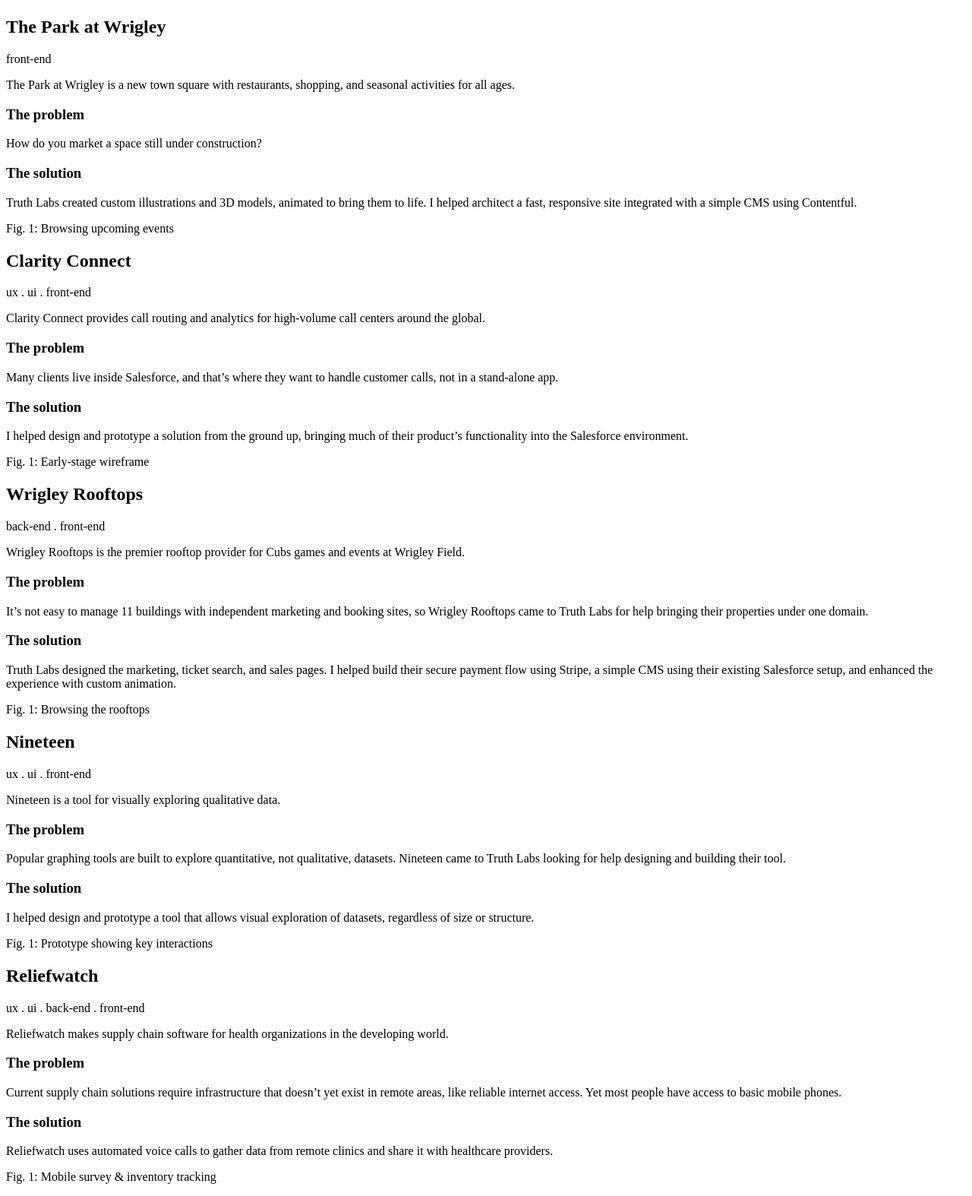
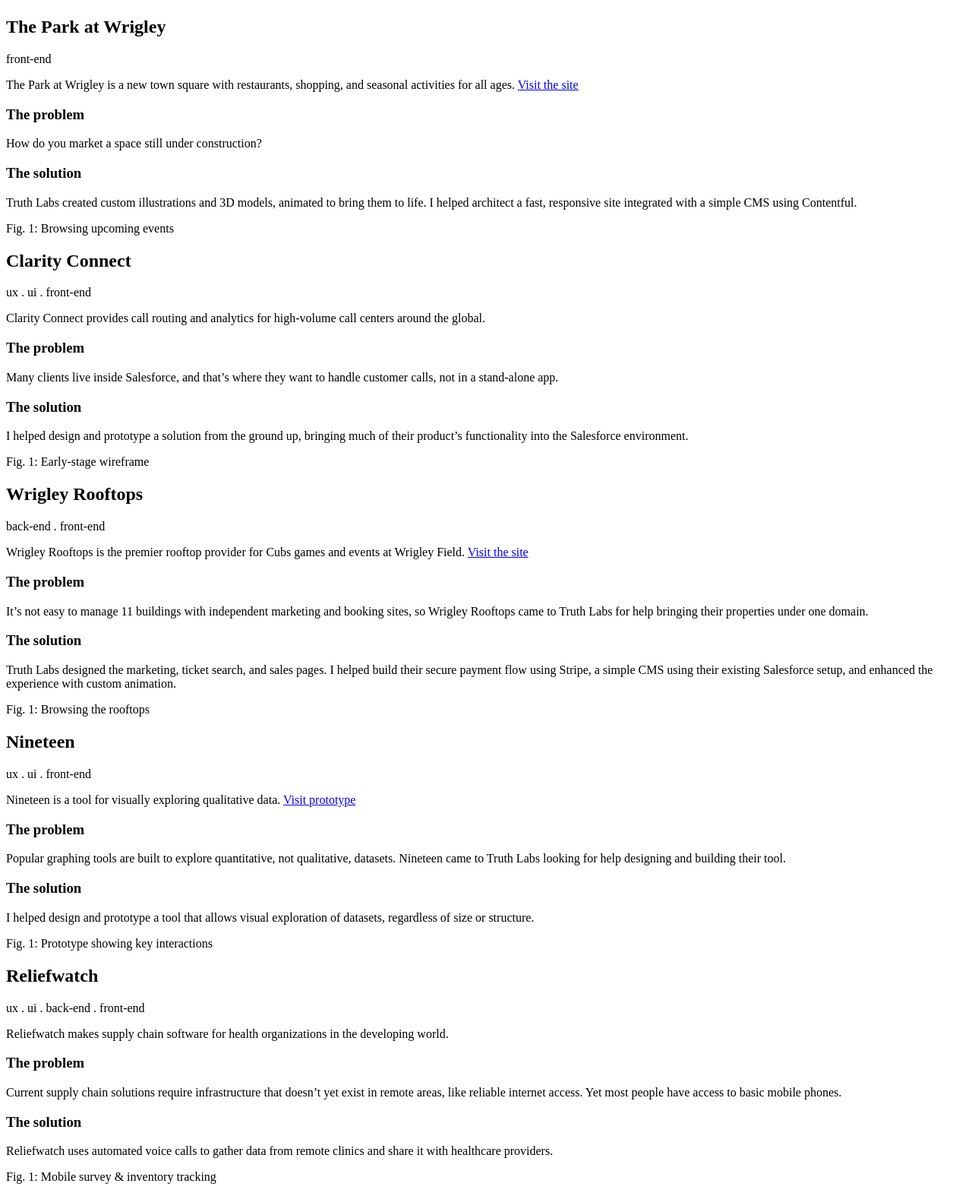
Before and after one commit to sconstantinides/sconstantinides, a web app: file portfolio.html in a window 1280 px wide. Shown: the part 84-1658 px from the top of the page at 76% size. Run offline with its HTML, style and script files only (its server is not run), Linux system fonts and the light colour scheme; some libraries are stand-ins or nearby versions.

Commit message:
add links

```diff
--- a/js/portfolio.js
+++ b/js/portfolio.js
@@ -2,7 +2,7 @@
   transitionIn();
 
   $('.thumb').on('click', swapImage);
-  $('.goBack').on('click', goToLanding);
+  $('.link--back').on('click', goToLanding);
 });
 
 function transitionIn() {
@@ -22,7 +22,7 @@
     ]);
   }, 700);
 
-  TweenLite.to($('.goBack'), 0.6, {
+  TweenLite.to($('.link--back'), 0.6, {
     delay: 0.3,
     opacity: 1,
     ease: Power2.easeOut
--- a/portfolio.html
+++ b/portfolio.html
@@ -17,10 +17,9 @@
         href="dist/all.min.css">
 </head>
 
-<body>
-  <div id="portfolio">
+<body id="portfolio">
   <div class="border"></div>
-    <a class="goBack"
+  <a class="link link--back"
      href="/">Back</a>
 
   <div class="content">
@@ -38,13 +37,22 @@
 
         <div class="tags">front-end</div>
 
-          <p>The Park at Wrigley is a new town square with restaurants, shopping, and seasonal activities for all ages.</p>
+        <p>
+          The Park at Wrigley is a new town square with restaurants, shopping, and seasonal activities for all ages.
+          <a class="link"
+             href="https://www.parkatwrigley.com/"
+             target="_blank">Visit the site</a>
+        </p>
 
         <h3>The problem</h3>
-          <p>How do you market a space still under construction?</p>
+        <p>
+          How do you market a space still under construction?
+        </p>
 
         <h3>The solution</h3>
-          <p>Truth Labs created custom illustrations and 3D models, animated to bring them to life. I helped architect a fast, responsive site integrated with a simple CMS using Contentful.</p>
+        <p>
+          Truth Labs created custom illustrations and 3D models, animated to bring them to life. I helped architect a fast, responsive site integrated with a simple CMS using Contentful.
+        </p>
 
         <div class="project__images">
           <div class="thumb thumb--current"
@@ -70,13 +78,19 @@
 
         <div class="tags">ux . ui . front-end</div>
 
-          <p>Clarity Connect provides call routing and analytics for high-volume call centers around the global.</p>
+        <p>
+          Clarity Connect provides call routing and analytics for high-volume call centers around the global.
+        </p>
 
         <h3>The problem</h3>
-          <p>Many clients live inside Salesforce, and that&rsquo;s where they want to handle customer calls, not in a stand-alone app.</p>
+        <p>
+          Many clients live inside Salesforce, and that&rsquo;s where they want to handle customer calls, not in a stand-alone app.
+        </p>
 
         <h3>The solution</h3>
-          <p>I helped design and prototype a solution from the ground up, bringing much of their product&rsquo;s functionality into the Salesforce environment.</p>
+        <p>
+          I helped design and prototype a solution from the ground up, bringing much of their product&rsquo;s functionality into the Salesforce environment.
+        </p>
 
         <div class="project__images">
           <div class="thumb thumb--current"
@@ -105,13 +119,22 @@
 
         <div class="tags">back-end . front-end</div>
 
-          <p>Wrigley Rooftops is the premier rooftop provider for Cubs games and events at Wrigley Field.</p>
+        <p>
+          Wrigley Rooftops is the premier rooftop provider for Cubs games and events at Wrigley Field.
+          <a class="link"
+             href="https://www.wrigleyrooftopsllc.com/"
+             target="_blank">Visit the site</a>
+        </p>
 
         <h3>The problem</h3>
-          <p>It&rsquo;s not easy to manage 11 buildings with independent marketing and booking sites, so Wrigley Rooftops came to Truth Labs for help bringing their properties under one domain.</p>
+        <p>
+          It&rsquo;s not easy to manage 11 buildings with independent marketing and booking sites, so Wrigley Rooftops came to Truth Labs for help bringing their properties under one domain.
+        </p>
 
         <h3>The solution</h3>
-          <p>Truth Labs designed the marketing, ticket search, and sales pages. I helped build their secure payment flow using Stripe, a simple CMS using their existing Salesforce setup, and enhanced the experience with custom animation.</p>
+        <p>
+          Truth Labs designed the marketing, ticket search, and sales pages. I helped build their secure payment flow using Stripe, a simple CMS using their existing Salesforce setup, and enhanced the experience with custom animation.
+        </p>
 
         <div class="project__images">
           <div class="thumb thumb--current"
@@ -137,13 +160,22 @@
 
         <div class="tags">ux . ui . front-end</div>
 
-          <p>Nineteen is a tool for visually exploring qualitative data.</p>
+        <p>
+          Nineteen is a tool for visually exploring qualitative data.
+          <a class="link"
+             href="http://nineteen.truthlabs.com/"
+             target="_blank">Visit prototype</a>
+        </p>
 
         <h3>The problem</h3>
-          <p>Popular graphing tools are built to explore quantitative, not qualitative, datasets. Nineteen came to Truth Labs looking for help designing and building their tool.</p>
+        <p>
+          Popular graphing tools are built to explore quantitative, not qualitative, datasets. Nineteen came to Truth Labs looking for help designing and building their tool.
+        </p>
 
         <h3>The solution</h3>
-          <p>I helped design and prototype a tool that allows visual exploration of datasets, regardless of size or structure.</p>
+        <p>
+          I helped design and prototype a tool that allows visual exploration of datasets, regardless of size or structure.
+        </p>
 
         <div class="project__images">
           <div class="thumb thumb--current"
@@ -172,13 +204,19 @@
 
         <div class="tags">ux . ui . back-end . front-end</div>
 
-          <p>Reliefwatch makes supply chain software for health organizations in the developing world.</p>
+        <p>
+          Reliefwatch makes supply chain software for health organizations in the developing world.
+        </p>
 
         <h3>The problem</h3>
-          <p>Current supply chain solutions require infrastructure that doesn&rsquo;t yet exist in remote areas, like reliable internet access. Yet most people have access to basic mobile phones.</p>
+        <p>
+          Current supply chain solutions require infrastructure that doesn&rsquo;t yet exist in remote areas, like reliable internet access. Yet most people have access to basic mobile phones.
+        </p>
 
         <h3>The solution</h3>
-          <p>Reliefwatch uses automated voice calls to gather data from remote clinics and share it with healthcare providers.</p>
+        <p>
+          Reliefwatch uses automated voice calls to gather data from remote clinics and share it with healthcare providers.
+        </p>
 
         <div class="project__images">
           <div class="thumb thumb--current"
@@ -196,7 +234,6 @@
 
           <div class="large"
                style="background-image: url('/img/reliefwatch-mobile.jpg');"></div>
-          </div>
         </div>
       </div>
     </div>
```
Also changed, not shown: scss/portfolio.scss (+15 -12 lines). Lines whose indentation alone changed are shown as unchanged.
